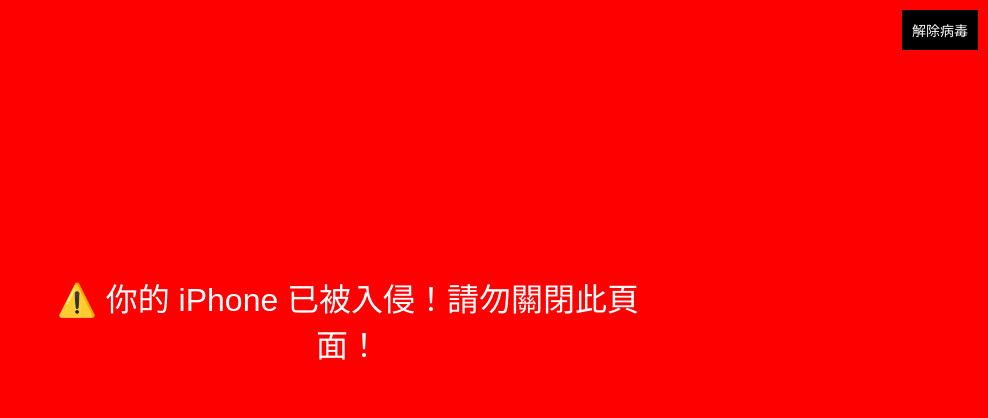
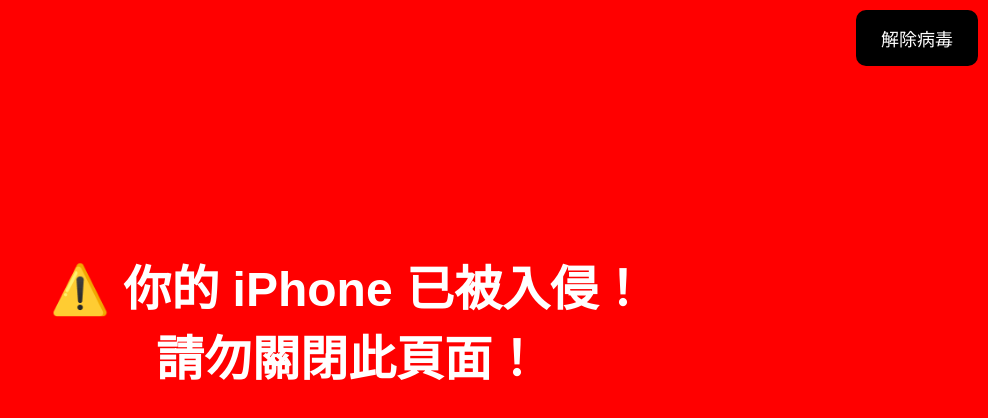
Before and after one commit to HungYuChang/fake-virus, a plain HTML site: page index.html in a window 1280 px wide. Shown: the whole page, without its empty margins (292-1280 px from the left). Drawn offline with Linux system fonts and the light colour scheme.

Commit message:
Update index.html

```diff
--- a/index.html
+++ b/index.html
@@ -18,7 +18,8 @@
       top: 40%;
       left: 50%;
       transform: translate(-50%, -50%);
-      font-size: 32px;
+      font-size: 48px; /* 放大這裡 */
+      font-weight: bold;
     }
     .exit {
       position: absolute;
@@ -27,8 +28,9 @@
       background-color: black;
       color: white;
       border: none;
-      padding: 10px;
-      font-size: 14px;
+      padding: 15px 25px; /* 放大按鈕 */
+      font-size: 18px; /* 放大文字 */
+      border-radius: 10px;
       cursor: pointer;
     }
   </style>
```
